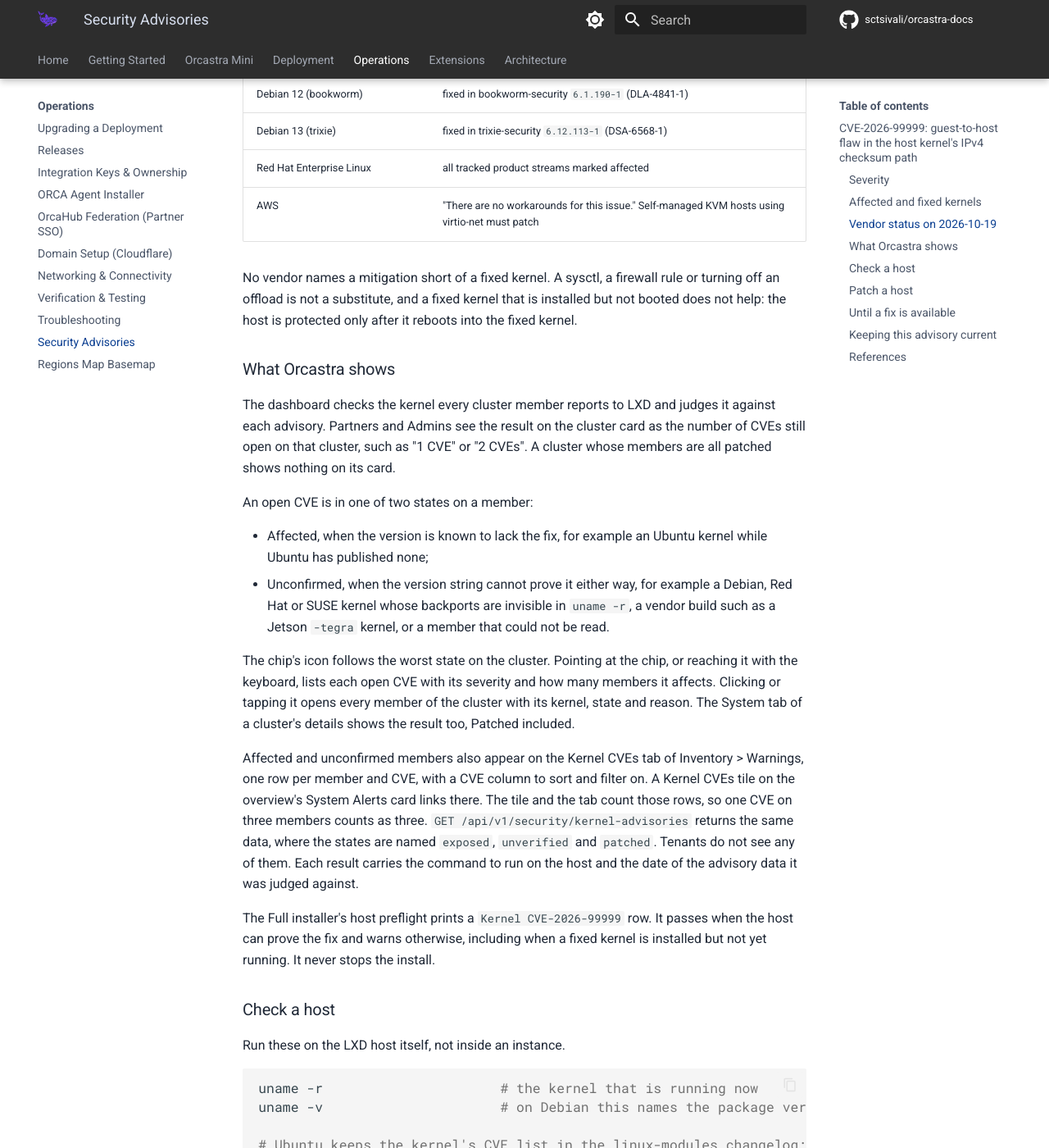
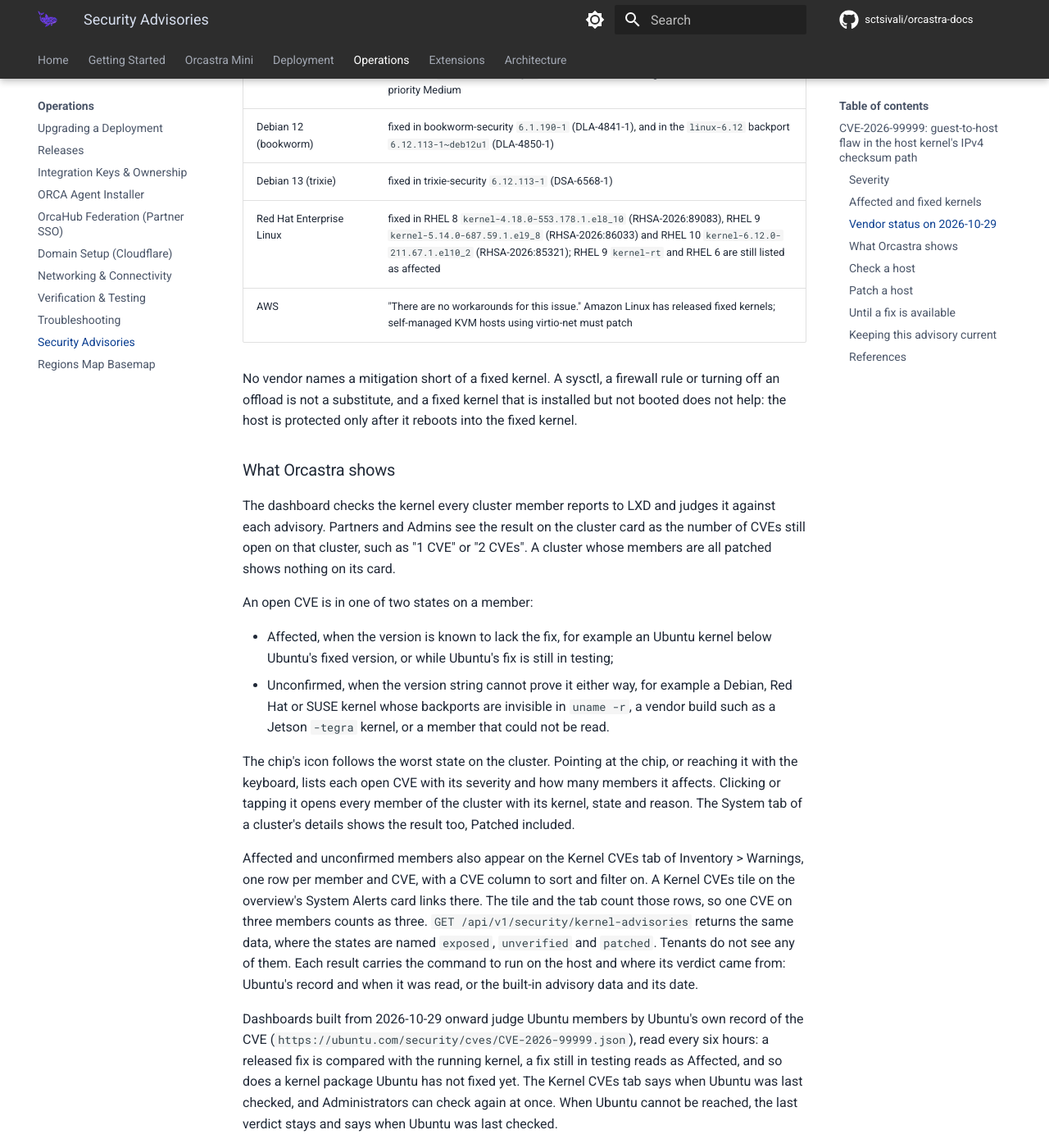
Before and after one commit to sctsivali/orcastra-docs, an MkDocs documentation site: the page built from docs/operations/security-advisories.md, in a window 1280 px wide and 1400 px high, scrolled down 2016 px. Shown: the whole window at 82% size. Built offline with MkDocs 1.6.1 and Material for MkDocs 9.7.7, drawn with Linux system fonts in a browser that asks for light colours; comment, search, counter and statistics services are not loaded; the version menu is left out; some of the changed text lies outside the part shown.

Commit message:
docs(operations): CVE-2026-99999 status as of 2026-10-29
Ubuntu now has a fix in testing for 22.04 and 24.04, Debian added the
linux-6.12 backport for bookworm, and Red Hat shipped fixed kernels for
RHEL 8, 9 and 10. Dashboards from 2026-10-29 judge Ubuntu members by
Ubuntu's own record, read every six hours, so the page says how the
dashboard keeps current and how to run it without outbound access.

```diff
--- a/docs/operations/security-advisories.md
+++ b/docs/operations/security-advisories.md
@@ -9,7 +9,7 @@
 
 ## CVE-2026-99999: guest-to-host flaw in the host kernel's IPv4 checksum path
 
-*Checked 2026-10-19.*
+*Checked 2026-10-29.*
 
 A packet that reaches the host's IPv4 stack with bad checksum metadata can make
 `skb_checksum_help()` corrupt the packet's network header after it was validated. A KVM guest
@@ -57,15 +57,15 @@
 backport fixes without changing the upstream version, so on Ubuntu, Debian and Red Hat the
 version number alone does not answer the question. Use the checks below.
 
-### Vendor status on 2026-10-19
+### Vendor status on 2026-10-29
 
 | Vendor | Status |
 |---|---|
-| Ubuntu 22.04 (jammy) and 24.04 (noble) | "Needs evaluation" for every kernel package, no fixed version published |
-| Debian 12 (bookworm) | fixed in bookworm-security `6.1.190-1` (DLA-4841-1) |
+| Ubuntu 22.04 (jammy) and 24.04 (noble) | A fix is in testing ("pending") and not released yet: `linux` `5.15.0-203.213` on 22.04 and `6.8.0-149.149` on 24.04. Other kernel packages, such as the 6.8 HWE kernel on 22.04 and `linux-nvidia-tegra`, are still listed as needing a fix. Ubuntu rates the priority Medium |
+| Debian 12 (bookworm) | fixed in bookworm-security `6.1.190-1` (DLA-4841-1), and in the `linux-6.12` backport `6.12.113-1~deb12u1` (DLA-4850-1) |
 | Debian 13 (trixie) | fixed in trixie-security `6.12.113-1` (DSA-6568-1) |
-| Red Hat Enterprise Linux | all tracked product streams marked affected |
-| AWS | "There are no workarounds for this issue." Self-managed KVM hosts using virtio-net must patch |
+| Red Hat Enterprise Linux | fixed in RHEL 8 `kernel-4.18.0-553.178.1.el8_10` (RHSA-2026:89083), RHEL 9 `kernel-5.14.0-687.59.1.el9_8` (RHSA-2026:86033) and RHEL 10 `kernel-6.12.0-211.67.1.el10_2` (RHSA-2026:85321); RHEL 9 `kernel-rt` and RHEL 6 are still listed as affected |
+| AWS | "There are no workarounds for this issue." Amazon Linux has released fixed kernels; self-managed KVM hosts using virtio-net must patch |
 
 No vendor names a mitigation short of a fixed kernel. A sysctl, a firewall rule or turning off
 an offload is not a substitute, and a fixed kernel that is installed but not booted does not
@@ -80,8 +80,8 @@
 
 An open CVE is in one of two states on a member:
 
-- Affected, when the version is known to lack the fix, for example an Ubuntu kernel while Ubuntu
-  has published none;
+- Affected, when the version is known to lack the fix, for example an Ubuntu kernel below Ubuntu's
+  fixed version, or while Ubuntu's fix is still in testing;
 - Unconfirmed, when the version string cannot prove it either way, for example a Debian, Red Hat
   or SUSE kernel whose backports are invisible in `uname -r`, a vendor build such as a Jetson
   `-tegra` kernel, or a member that could not be read.
@@ -96,8 +96,15 @@
 overview's System Alerts card links there. The tile and the tab count those rows, so one CVE on
 three members counts as three. `GET /api/v1/security/kernel-advisories` returns the same data,
 where the states are named `exposed`, `unverified` and `patched`. Tenants do not see any of them.
-Each result carries the command to run on the host and the date of the advisory data it was
-judged against.
+Each result carries the command to run on the host and where its verdict came from: Ubuntu's
+record and when it was read, or the built-in advisory data and its date.
+
+Dashboards built from 2026-10-29 onward judge Ubuntu members by Ubuntu's own record of the CVE
+(`https://ubuntu.com/security/cves/CVE-2026-99999.json`), read every six hours: a released fix is
+compared with the running kernel, a fix still in testing reads as Affected, and so does a kernel
+package Ubuntu has not fixed yet. The Kernel CVEs tab says when Ubuntu was last checked, and
+Administrators can check again at once. When Ubuntu cannot be reached, the last verdict stays and
+says when Ubuntu was last checked.
 
 The Full installer's host preflight prints a `Kernel CVE-2026-99999` row. It passes when the
 host can prove the fix and warns otherwise, including when a fixed kernel is installed but not
@@ -185,11 +192,13 @@
 
 ### Keeping this advisory current
 
-When Canonical publishes a fixed kernel, two places need its version: the dashboard's
-advisory data in `backend/app/services/kernel_advisory_data.py` of the dashboard repository
-(one entry per Ubuntu release and kernel series, then a deploy), and this page. The installer
-check reads package changelogs on the host, so it recognises a fixed Ubuntu kernel without a
-code change.
+For Ubuntu hosts the dashboard follows Ubuntu's published status by itself, so a fixed kernel
+needs no data change and no deploy. Other distributions are still judged by the advisory data in
+`backend/app/services/kernel_advisory_data.py` of the dashboard repository. A deployment without
+outbound access can point `KERNEL_CVE_FEED_URL` at a mirror, or turn the check off with
+`KERNEL_CVE_FEED_ENABLED=false`, in which case the built-in data decides. This page is updated by
+hand. The installer check reads package changelogs on the host, so it recognises a fixed Ubuntu
+kernel without a code change.
 
 ### References
 
```
